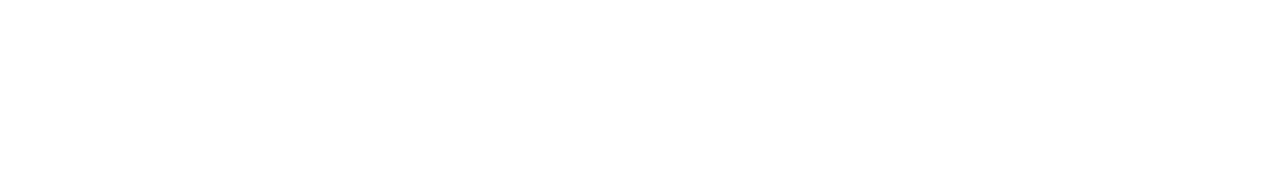
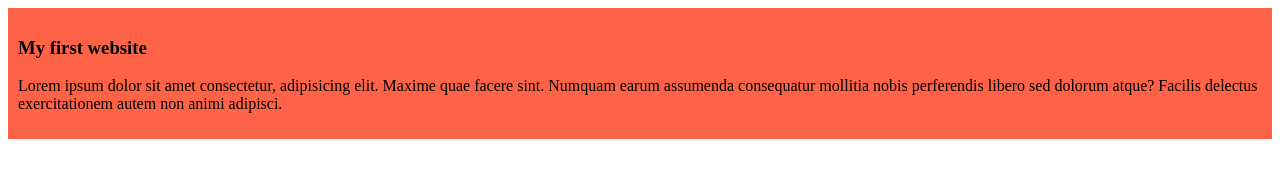
Before and after one commit to tahrimahaque79/my-simple-website, a plain HTML site: page index.html in a window 1280 px wide. Drawn offline with Linux system fonts and the light colour scheme.

Commit message:
added the first blog

```diff
--- a/index.html
+++ b/index.html
@@ -4,8 +4,12 @@
     <meta charset="UTF-8">
     <meta name="viewport" content="width=device-width, initial-scale=1.0">
     <title>My Simple Website</title>
+    <link rel="stylesheet" href="styles/blog.css">
 </head>
 <body>
-
+    <div>
+        <h3>My first website</h3>
+        <p>Lorem ipsum dolor sit amet consectetur, adipisicing elit. Maxime quae facere sint. Numquam earum assumenda consequatur mollitia nobis perferendis libero sed dolorum atque? Facilis delectus exercitationem autem non animi adipisci.</p>
+    </div>
 </body>
 </html>
--- /dev/null
+++ b/styles/blog.css
@@ -0,0 +1,4 @@
+div{
+    background-color: tomato;
+    padding: 10px;
+}
```
